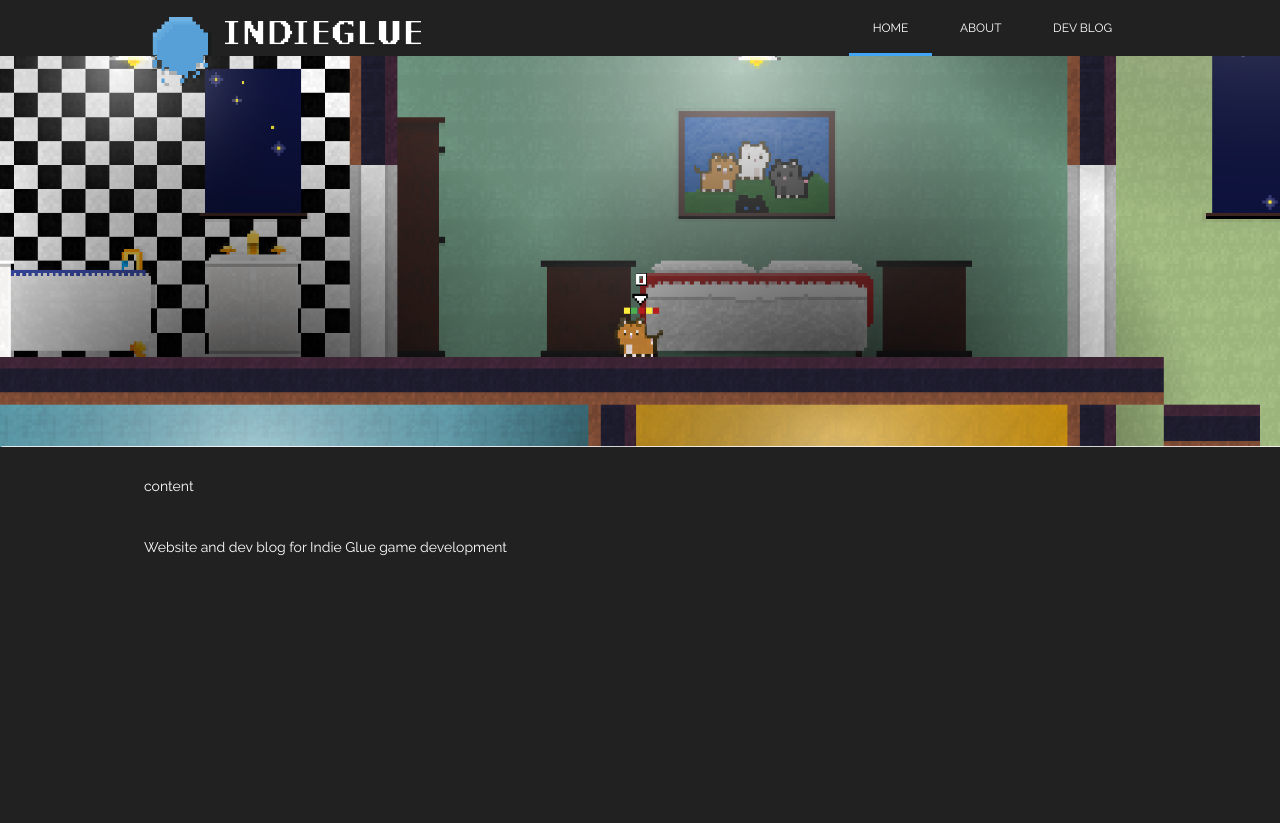
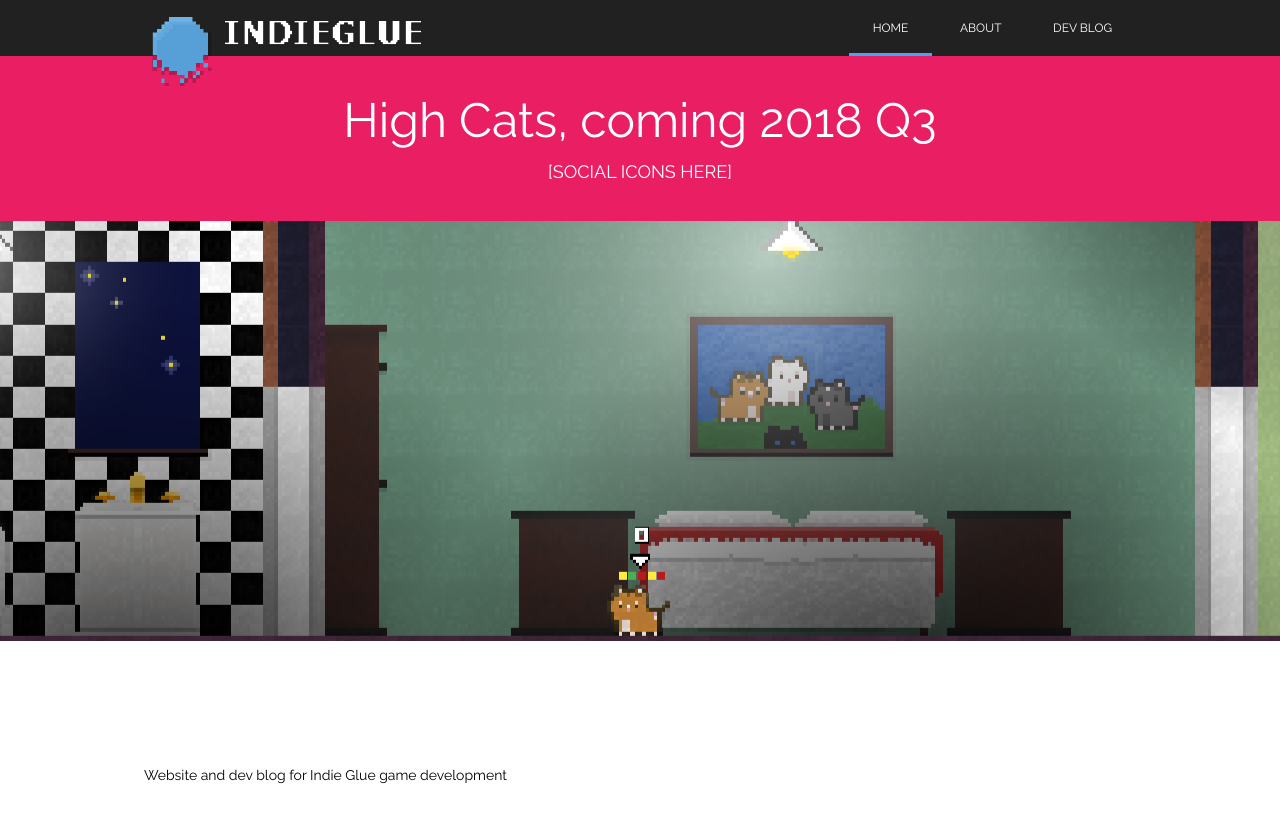
Before and after one commit to IndieGlue/jekyll-gameblog-template, a Jekyll site: the page built from index.html, in a window 1280 px wide. Shown: the top 823 px of the page. Built offline with Jekyll 4.4.1, drawn with Linux system fonts in a browser that asks for light colours.

Commit message:
Added more styles to the homepage

```diff
--- a/_includes/head.html
+++ b/_includes/head.html
@@ -10,4 +10,5 @@
   <link rel="stylesheet" href="{{ "/css/main.css" | prepend: site.baseurl }}">
   <link rel="canonical" href="{{ page.url | replace:'index.html','' | prepend: site.baseurl | prepend: site.url }}">
   <link rel="alternate" type="application/rss+xml" title="{{ site.title }}" href="{{ "/feed.xml" | prepend: site.baseurl | prepend: site.url }}">
+  <link rel="shortcut icon" href="{{site.baseurl}}/assets/favicon.ico" type="image/x-icon"/>
 </head>
--- a/_sass/_layout.scss
+++ b/_sass/_layout.scss
@@ -14,7 +14,7 @@
         margin-left: auto;
 
         a{
-            color: $text-color;
+            color: $background-color;
             font-size: 12px;
             display: inline-block;
             padding: 1.6em 2em 1.3em;
@@ -38,9 +38,38 @@
 
 .hero{
     background-image: url(../assets/hero.png);
-    background-size: cover;
+    background-size-y: 100%;
     background-repeat: no-repeat;
     background-position-y: -5.8em;
+    background-position-x: center;
     width: 100%;
-    min-height: 30em;
+    height: 30em;
 }
+
+.hero-overlay{
+    width: 100%;
+    background-color: rgba(0,0,0,0);
+
+    .hero-text{
+        padding-top: 2em;
+        background-color: $pink-color;
+
+        h1{
+            text-align: center;
+            color: $background-color;
+            font-size: 48px;
+        }
+
+        span.by-line{
+            display:block;
+            text-align: center;
+            color: $background-color;
+            font-size: 18px;
+            padding-bottom: 2em;
+        }
+    }
+}
+
+.body{
+    padding: 3em
+}
--- a/css/main.scss
+++ b/css/main.scss
@@ -17,8 +17,8 @@ $spacing-unit:     4px;
 $height-unit:     140px;
 $block-padding:    30px;
 
-$text-color:       #fff;
-$background-color: #212121;
+$text-color:       #000000;
+$background-color: #ffffff;
 $brand-color:      #42a5f5;
 $black-color:       #212121;
 
--- a/index.html
+++ b/index.html
@@ -3,10 +3,16 @@ layout: default
 ---
 
 <div class="home">
-  <div class="hero">
+    <div class="hero-overlay">
+        <div class="hero-text">
+            <h1>High Cats, coming 2018 Q3</h1>
+            <span class="by-line">[SOCIAL ICONS HERE]</span>
+        </div>
+    </div>
+    <div class="hero">
 
-  </div>
-  <div class="wrapper">
-      content
-  </div>
+    </div>
+    <div class="wrapper body">
+
+    </div>
 </div>
```
Also changed, not shown: assets/favicon.ico (added).
